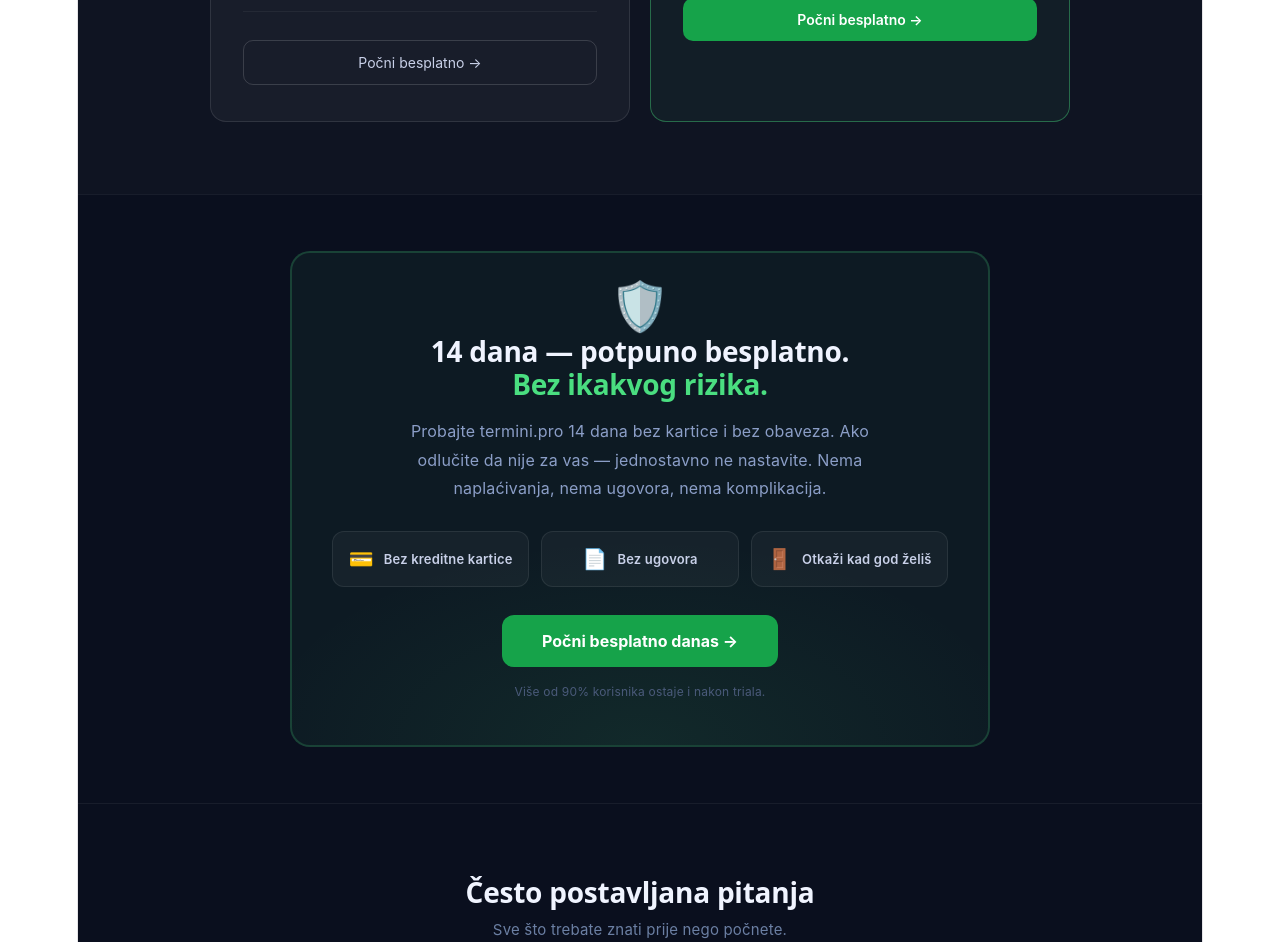
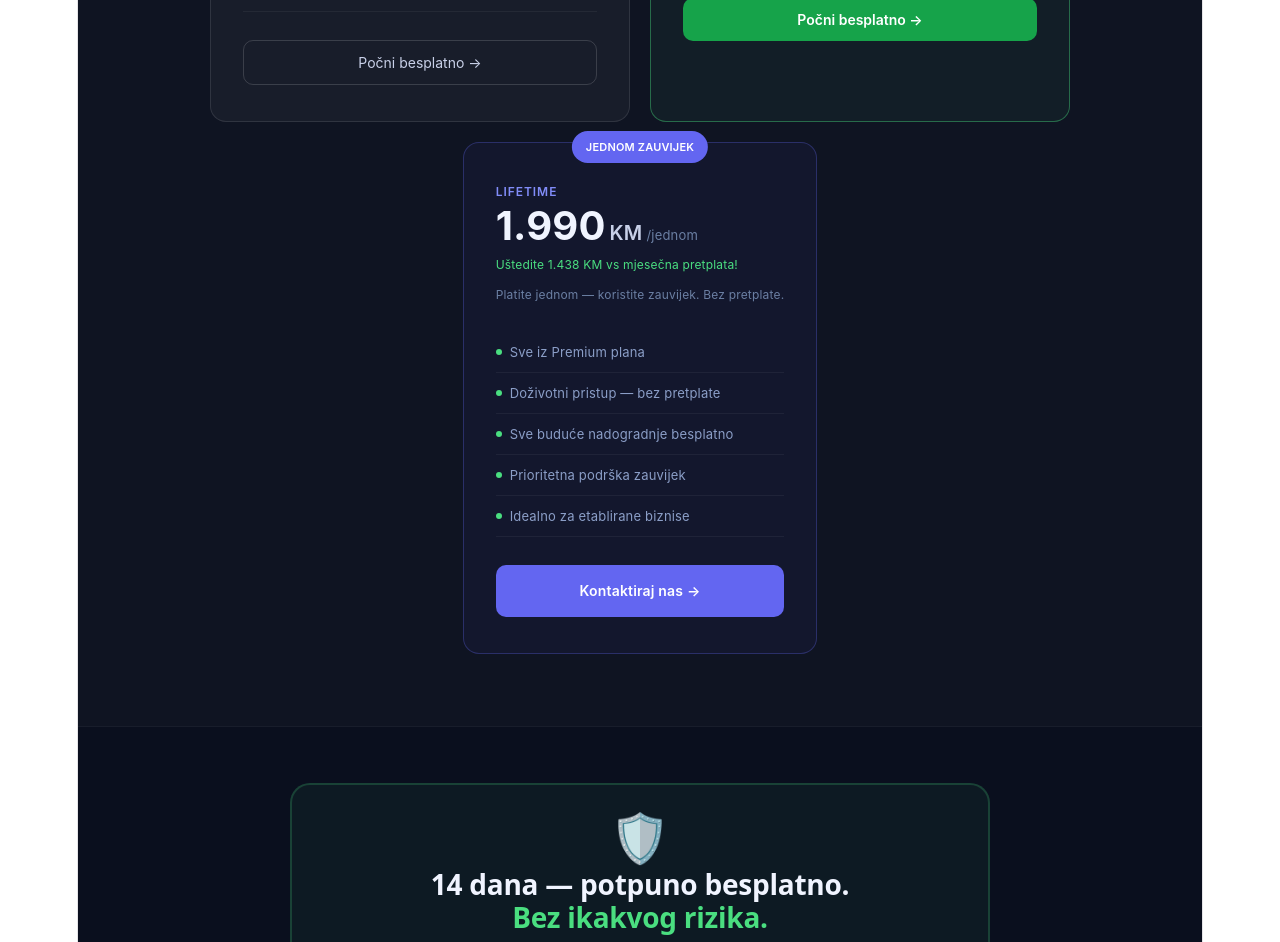
Before and after one commit to adijatadjogo91-cloud/termini-frontend, a React (Vite) app: page / in a window 1280 px wide. Shown: the part 7200-8142 px from the top of the page. Built offline with nearby package versions, Linux system fonts and the light colour scheme.

Commit message:
Landing - Lifetime plan

```diff
--- a/src/pages/Landing.jsx
+++ b/src/pages/Landing.jsx
@@ -626,6 +626,38 @@ export default function Landing() {
               </div>
               <button onClick={() => navigate('/register')} style={styles.btnPlan}>Počni besplatno →</button>
             </div>
+            {/* Lifetime */}
+<div style={{ background: 'rgba(99,102,241,0.05)', border: '1px solid rgba(99,102,241,0.3)', borderRadius: '16px', padding: mob ? '28px' : '36px 32px', textAlign: 'left', position: 'relative', gridColumn: mob ? 'auto' : '1 / -1', maxWidth: mob ? '100%' : '430px', margin: '0 auto' }}>
+  <div style={{ position: 'absolute', top: '-12px', left: '50%', transform: 'translateX(-50%)', background: '#6366f1', color: 'white', fontSize: '11px', fontWeight: '600', padding: '3px 14px', borderRadius: '20px', whiteSpace: 'nowrap' }}>
+    JEDNOM ZAUVIJEK
+  </div>
+  <p style={{ fontSize: '12px', fontWeight: '600', color: '#818cf8', letterSpacing: '0.08em', textTransform: 'uppercase', marginBottom: '8px' }}>Lifetime</p>
+  <div style={{ display: 'flex', alignItems: 'baseline', gap: '4px', marginBottom: '4px' }}>
+    <span style={{ fontSize: '40px', fontWeight: '700', color: '#f0f4ff' }}>1.990</span>
+    <span style={{ fontSize: '20px', fontWeight: '600', color: '#c8d0e8' }}>KM</span>
+    <span style={{ fontSize: '13px', color: '#6b7fa3' }}>/jednom</span>
+  </div>
+  <p style={{ fontSize: '12px', color: '#4ade80', marginBottom: '4px' }}>Uštedite 1.438 KM vs mjesečna pretplata!</p>
+  <p style={{ fontSize: '12px', color: '#6b7fa3', marginBottom: '24px' }}>Platite jednom — koristite zauvijek. Bez pretplate.</p>
+  <div style={{ marginBottom: '28px' }}>
+    {[
+      'Sve iz Premium plana',
+      'Doživotni pristup — bez pretplate',
+      'Sve buduće nadogradnje besplatno',
+      'Prioritetna podrška zauvijek',
+      'Idealno za etablirane biznise',
+    ].map((s, i) => <div key={i} style={styles.pf}><div style={styles.pfDot} />{s}</div>)}
+  </div>
+  <a href="mailto:info@termini.pro?subject=Lifetime plan&body=Zainteresovan/a sam za Lifetime plan." style={{
+    display: 'block', textAlign: 'center',
+    background: '#6366f1', color: 'white', border: 'none',
+    borderRadius: '10px', padding: '13px', fontSize: '14px',
+    fontWeight: '600', cursor: 'pointer', textDecoration: 'none',
+    fontFamily: 'Inter, sans-serif'
+  }}>
+    Kontaktiraj nas →
+  </a>
+</div>
           </div>
         </div>
       </section>
```
